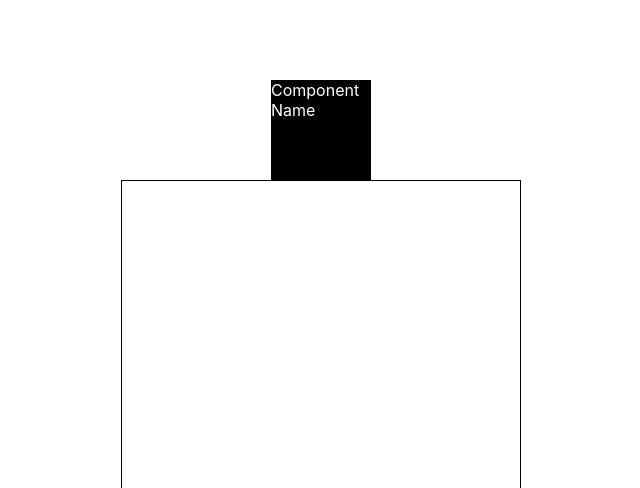
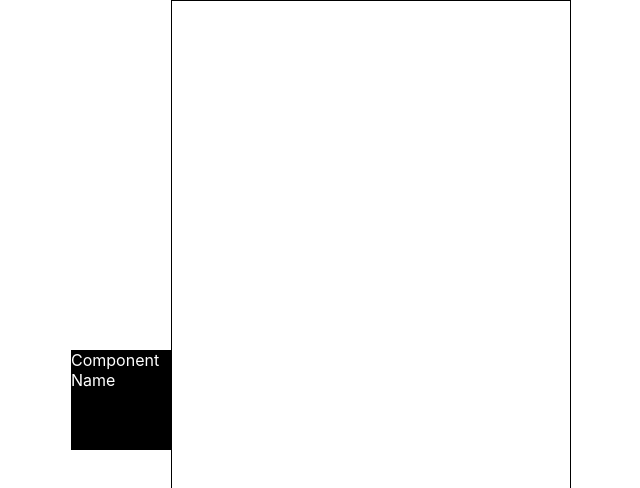
Before and after one commit to whoisryosuke/design-system-builder, a Next.js app: page / in a window 1280 px wide. Shown: the top 488 px of the page, without its empty margins (319-959 px from the left). Built offline with nearby package versions, Linux system fonts and the light colour scheme.

Commit message:
component context + display names

```diff
--- a/components/Preview.jsx
+++ b/components/Preview.jsx
@@ -2,8 +2,10 @@ import React from "react";
 import { Box } from "rebass/styled-components";
 import { useDrop } from "react-dnd";
 import { DRAG_TYPES } from "../constants/DragTypes";
+import { useComponents } from "../contexts/ComponentsContext";
 
 export default function Preview() {
+  const { components, setComponents } = useComponents();
   const [{ isOver, isOverCurrent }, drop] = useDrop({
     accept: DRAG_TYPES.COMPONENT,
     drop(item, monitor) {
@@ -12,18 +14,31 @@ export default function Preview() {
         return;
       }
       console.log("item dropped!", item);
+      const componentStructure = {
+        name: item.id,
+        props: {},
+      };
+      setComponents((prevValue) => [...prevValue, componentStructure]);
     },
     collect: (monitor) => ({
       isOver: monitor.isOver(),
       isOverCurrent: monitor.isOver({ shallow: true }),
     }),
   });
+
+  const componentPreview =
+    components.length > 0 &&
+    components.map((component, index) => (
+      <div key={component + index}>{component.name}</div>
+    ));
   return (
     <Box
       ref={drop}
       width="400px"
       height="100vh"
       sx={{ border: "1px solid black" }}
-    ></Box>
+    >
+      {componentPreview}
+    </Box>
   );
 }
--- /dev/null
+++ b/contexts/ComponentsContext.js
@@ -0,0 +1,16 @@
+import React, { createContext, useContext, useState } from "react";
+const ComponentsContext = createContext([]);
+
+const ComponentsProvider = ({ children }) => {
+  const [components, setComponents] = useState([]);
+
+  return (
+    <ComponentsContext.Provider value={{ components, setComponents }}>
+      {children}
+    </ComponentsContext.Provider>
+  );
+};
+
+const useComponents = () => useContext(ComponentsContext);
+
+export { ComponentsContext, ComponentsProvider, useComponents };
--- a/pages/index.js
+++ b/pages/index.js
@@ -1,5 +1,6 @@
 import Head from "next/head";
 import DraggableComponent from "../components/DraggableComponent";
+import { ComponentsProvider } from "../contexts/ComponentsContext";
 import Preview from "../components/Preview";
 import styles from "../styles/Home.module.css";
 
@@ -11,10 +12,12 @@ export default function Home() {
         <link rel="icon" href="/favicon.ico" />
       </Head>
 
-      <main className={styles.main}>
-        <DraggableComponent />
-        <Preview />
-      </main>
+      <ComponentsProvider>
+        <main className={styles.main}>
+          <DraggableComponent />
+          <Preview />
+        </main>
+      </ComponentsProvider>
     </div>
   );
 }
--- a/styles/Home.module.css
+++ b/styles/Home.module.css
@@ -1,6 +1,5 @@
 .container {
   min-height: 100vh;
-  padding: 0 0.5rem;
   display: flex;
   flex-direction: column;
   justify-content: center;
@@ -8,10 +7,9 @@
 }
 
 .main {
-  padding: 5rem 0;
   flex: 1;
   display: flex;
-  flex-direction: column;
+  flex-direction: row;
   justify-content: center;
   align-items: center;
 }
```
